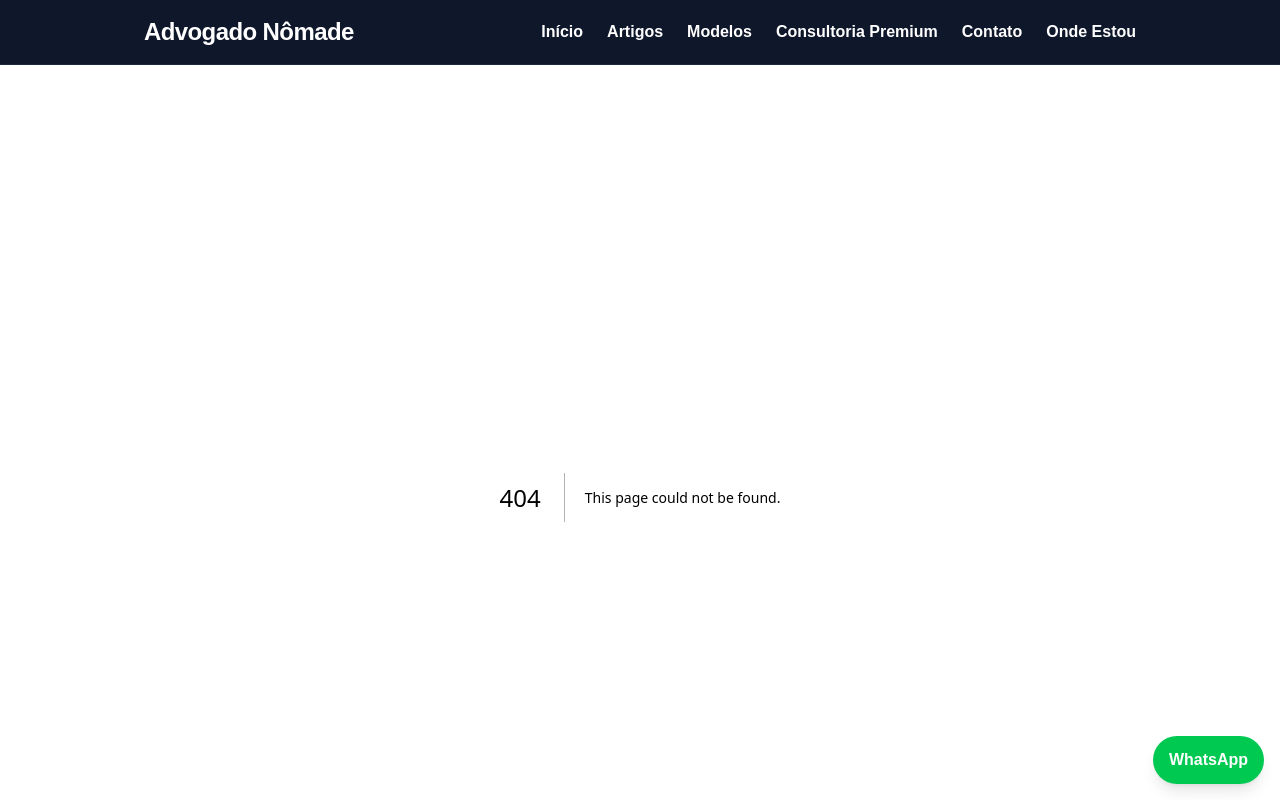
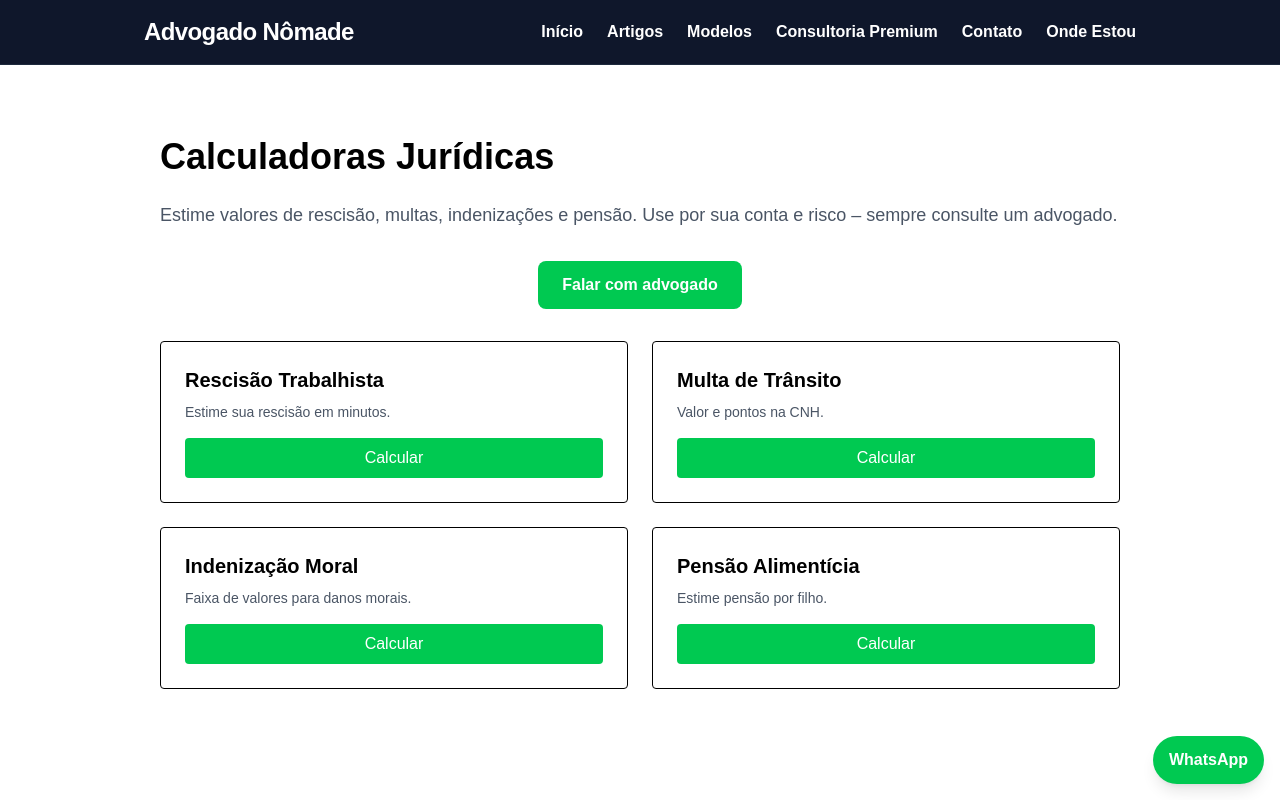
Before and after one commit to mestrereginaldo-site/advogadonomade1, a Next.js app: page /calculadoras in a window 1280 px wide. Before the commit this address had no page. Shown: the top 800 px of the page. Built offline with nearby package versions, Linux system fonts and the light colour scheme.

Commit message:
Create page.tsx

```diff
--- /dev/null
+++ b/app/calculadoras/page.tsx
@@ -0,0 +1,68 @@
+"use client";
+import Link from "next/link";
+
+export default function Calculadoras() {
+  return (
+    <main className="min-h-screen bg-white text-black">
+      <div className="max-w-5xl mx-auto px-4 py-10">
+        <h1 className="text-3xl md:text-4xl font-bold mb-6">Calculadoras Jurídicas</h1>
+        <p className="text-lg text-gray-600 mb-8">
+          Estime valores de rescisão, multas, indenizações e pensão. Use por sua conta e risco – sempre consulte um advogado.
+        </p>
+
+        {/* Botão para WhatsApp */}
+        <div className="mb-8 text-center">
+          <Link
+            href="https://wa.me/71986482241?text=Olá, quero uma consultoria jurídica"
+            className="inline-block bg-green-500 hover:bg-green-600 text-white font-semibold py-3 px-6 rounded-lg"
+          >
+            Falar com advogado
+          </Link>
+        </div>
+
+        {/* Cards simples (sem Shadcn) */}
+        <div className="grid grid-cols-1 md:grid-cols-2 gap-6">
+          <div className="border rounded p-6">
+            <h3 className="text-xl font-bold mb-2">Rescisão Trabalhista</h3>
+            <p className="text-sm text-gray-600 mb-4">Estime sua rescisão em minutos.</p>
+            <Link href="/calculadoras/rescisao">
+              <button className="w-full bg-green-500 hover:bg-green-600 text-white py-2 rounded">
+                Calcular
+              </button>
+            </Link>
+          </div>
+
+          <div className="border rounded p-6">
+            <h3 className="text-xl font-bold mb-2">Multa de Trânsito</h3>
+            <p className="text-sm text-gray-600 mb-4">Valor e pontos na CNH.</p>
+            <Link href="/calculadoras/multa-transito">
+              <button className="w-full bg-green-500 hover:bg-green-600 text-white py-2 rounded">
+                Calcular
+              </button>
+            </Link>
+          </div>
+
+          <div className="border rounded p-6">
+            <h3 className="text-xl font-bold mb-2">Indenização Moral</h3>
+            <p className="text-sm text-gray-600 mb-4">Faixa de valores para danos morais.</p>
+            <Link href="/calculadoras/indenizacao">
+              <button className="w-full bg-green-500 hover:bg-green-600 text-white py-2 rounded">
+                Calcular
+              </button>
+            </Link>
+          </div>
+
+          <div className="border rounded p-6">
+            <h3 className="text-xl font-bold mb-2">Pensão Alimentícia</h3>
+            <p className="text-sm text-gray-600 mb-4">Estime pensão por filho.</p>
+            <Link href="/calculadoras/pensao">
+              <button className="w-full bg-green-500 hover:bg-green-600 text-white py-2 rounded">
+                Calcular
+              </button>
+            </Link>
+          </div>
+        </div>
+      </div>
+    </main>
+  );
+}
```
